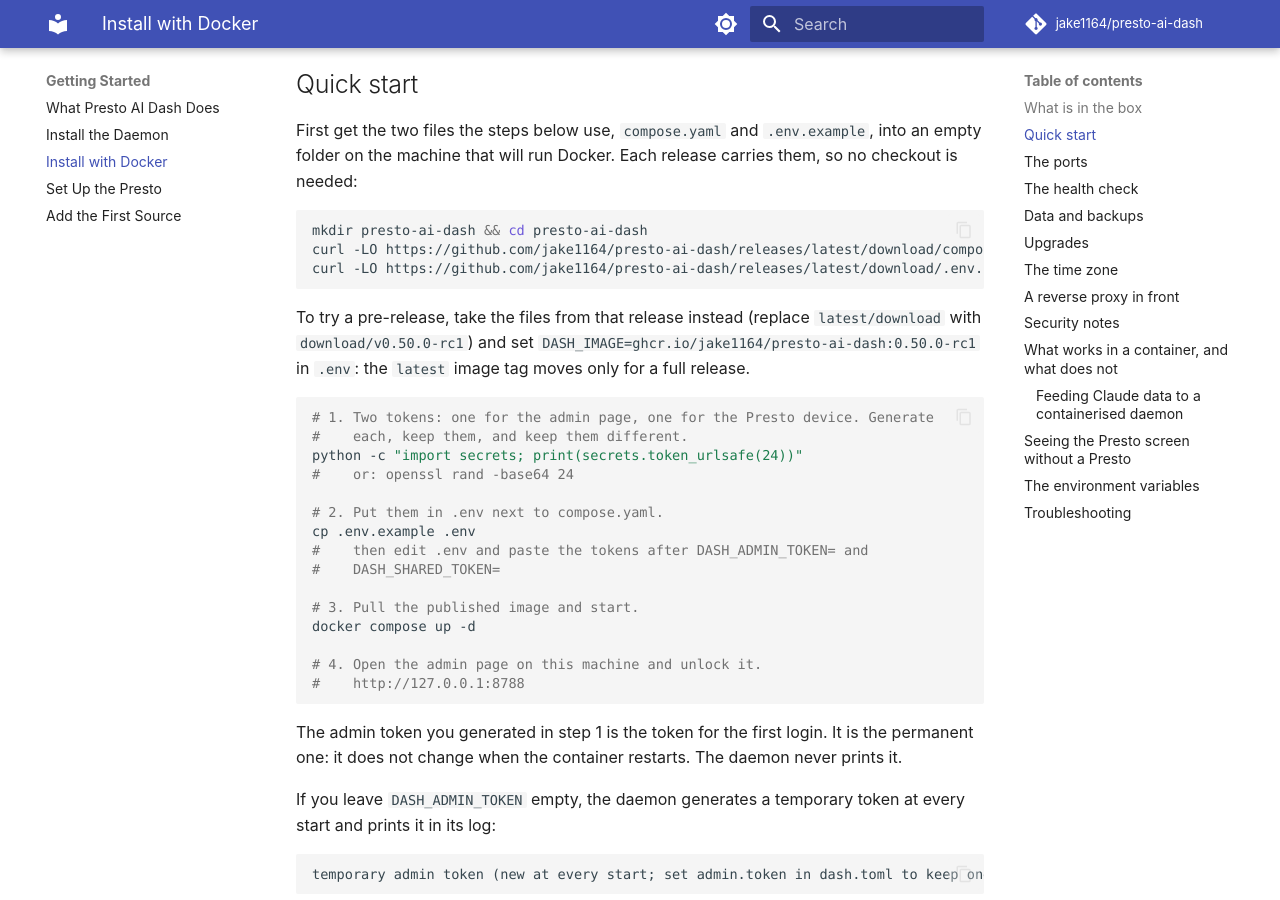
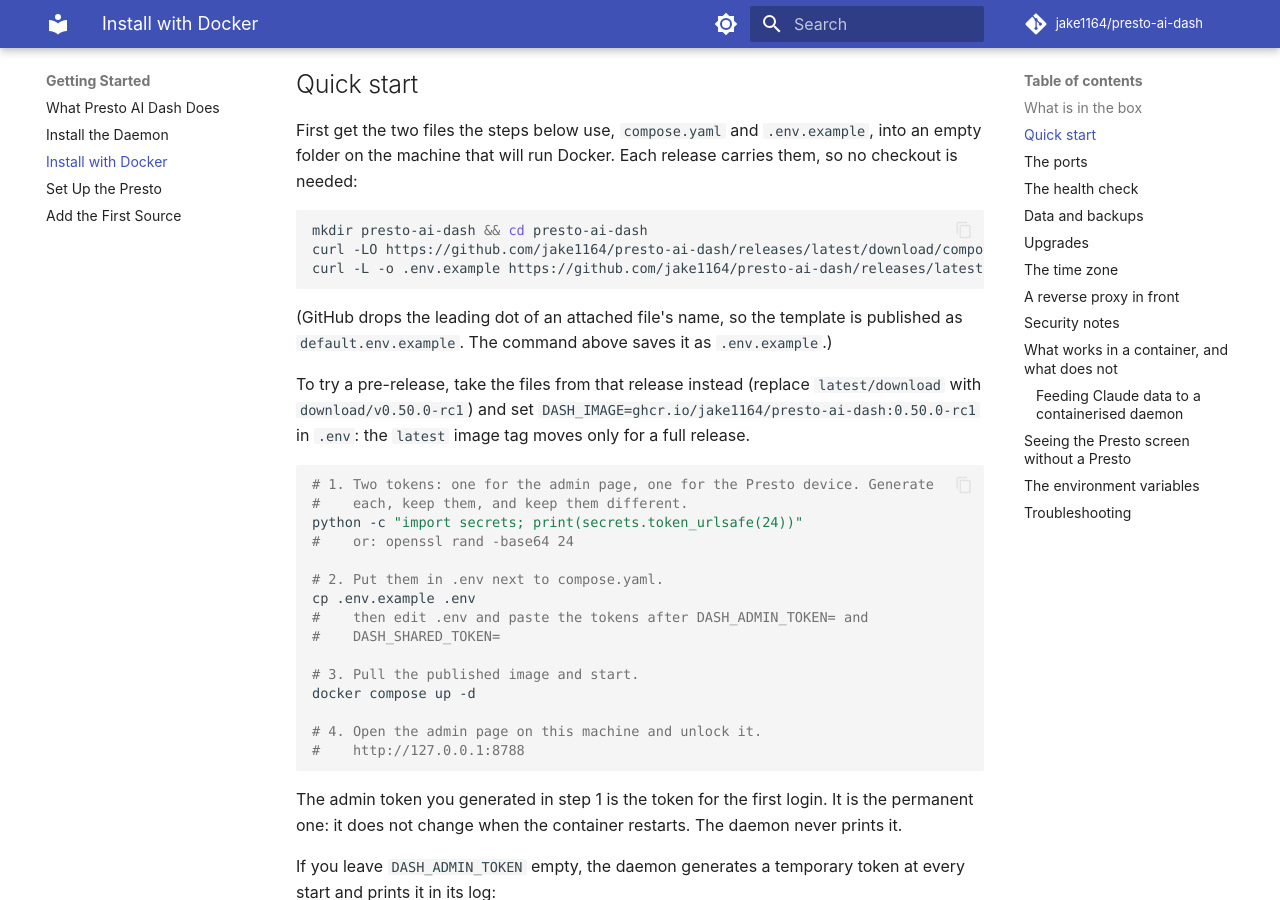
Before and after one commit to jake1164/presto-ai-dash, an MkDocs documentation site: the page built from docs/user/getting-started/install-with-docker.md, in a window 1280 px wide and 900 px high, scrolled down 747 px. Built offline with MkDocs 1.6.1 and Material for MkDocs 9.7.7, drawn with Linux system fonts in a browser that asks for light colours.

Commit message:
Docker guide: fetch the env template by its published name
GitHub drops the leading dot of a release asset's name, so .env.example is
published as default.env.example and the old download command returned 404.

Co-Authored-By: Claude Sonnet 5.5 <noreply@anthropic.com>

````diff
--- a/docs/user/getting-started/install-with-docker.md
+++ b/docs/user/getting-started/install-with-docker.md
@@ -30,8 +30,11 @@ release carries them, so no checkout is needed:
 ```bash
 mkdir presto-ai-dash && cd presto-ai-dash
 curl -LO https://github.com/jake1164/presto-ai-dash/releases/latest/download/compose.yaml
-curl -LO https://github.com/jake1164/presto-ai-dash/releases/latest/download/.env.example
+curl -L -o .env.example https://github.com/jake1164/presto-ai-dash/releases/latest/download/default.env.example
 ```
+
+(GitHub drops the leading dot of an attached file's name, so the template is
+published as `default.env.example`. The command above saves it as `.env.example`.)
 
 To try a pre-release, take the files from that release instead (replace
 `latest/download` with `download/v0.50.0-rc1`) and set
````
